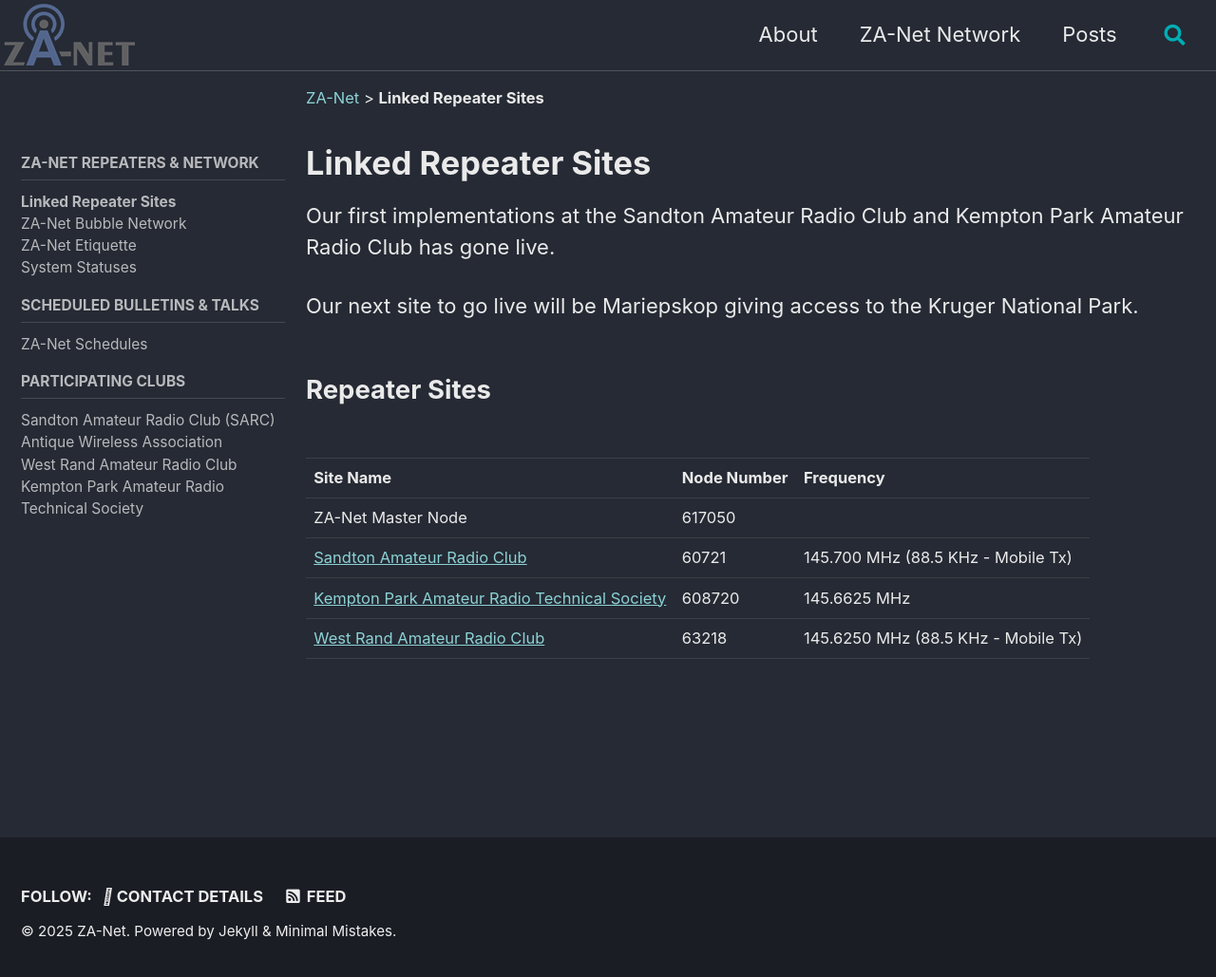
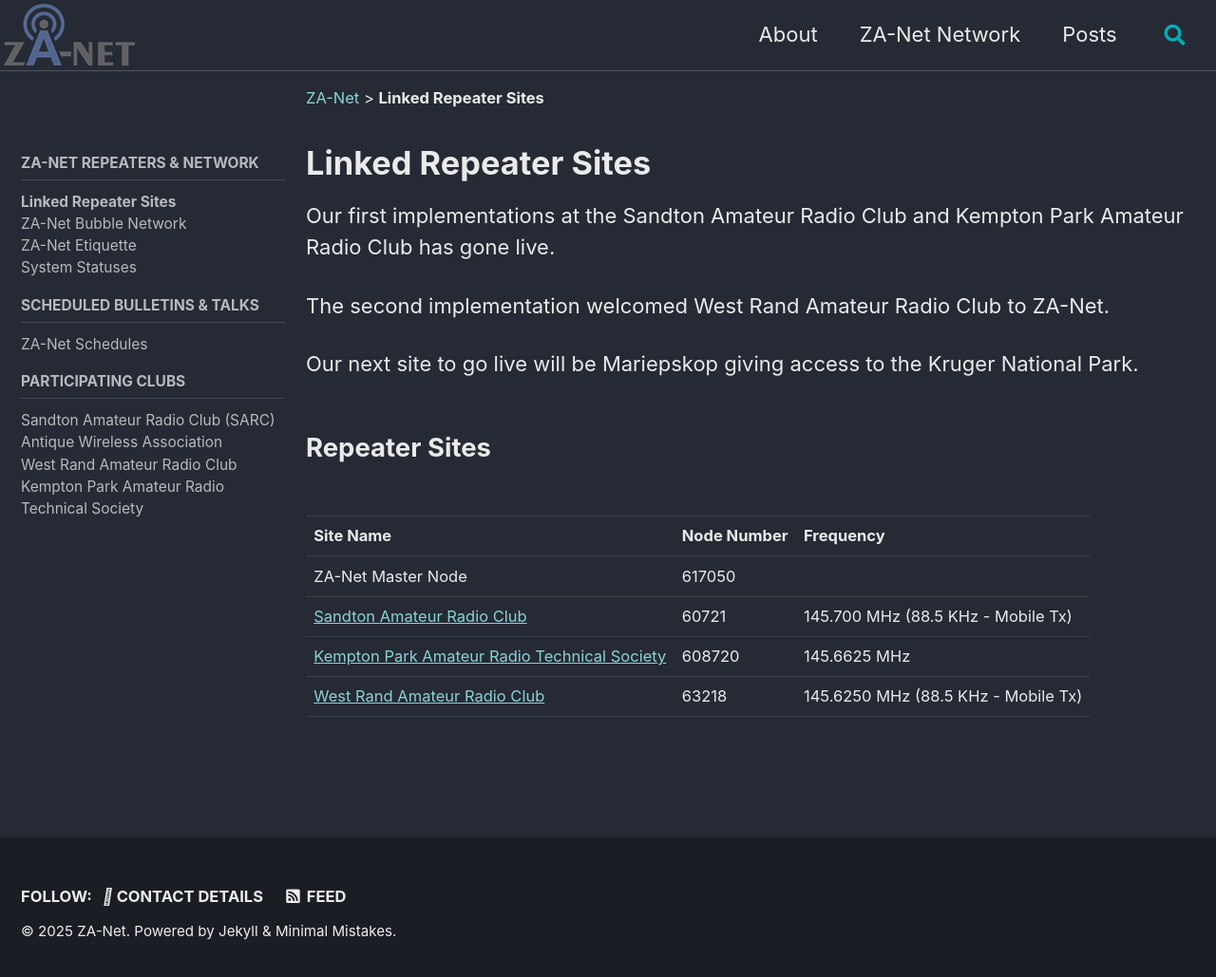
Before and after one commit to za-net/za-net.github.io, a Jekyll site: the page built from _pages/network.md, in a window 1280 px wide and 1037 px high. Shown: the top 1029 px of the window at 95% size. Built offline with Jekyll 4.4.1, drawn with Linux system fonts in a browser that asks for light colours; cached includes are drawn as plain includes.

Commit message:
chore: Updated Network Page

```diff
--- a/_pages/network.md
+++ b/_pages/network.md
@@ -11,6 +11,8 @@
 ---
 Our first implementations at the Sandton Amateur Radio Club and Kempton Park Amateur Radio Club has gone live.
 
+The second implementation welcomed West Rand Amateur Radio Club to ZA-Net.
+
 Our next site to go live will be Mariepskop giving access to the Kruger National Park.
 
 ## Repeater Sites
```
